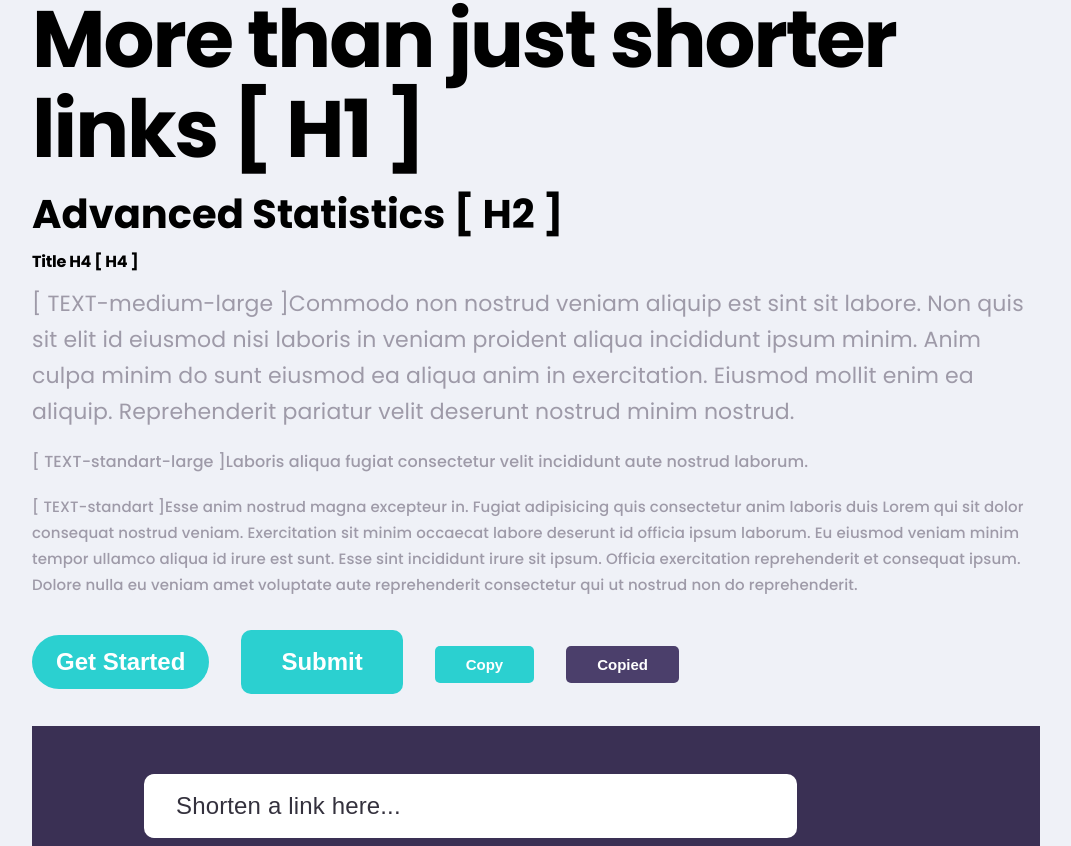
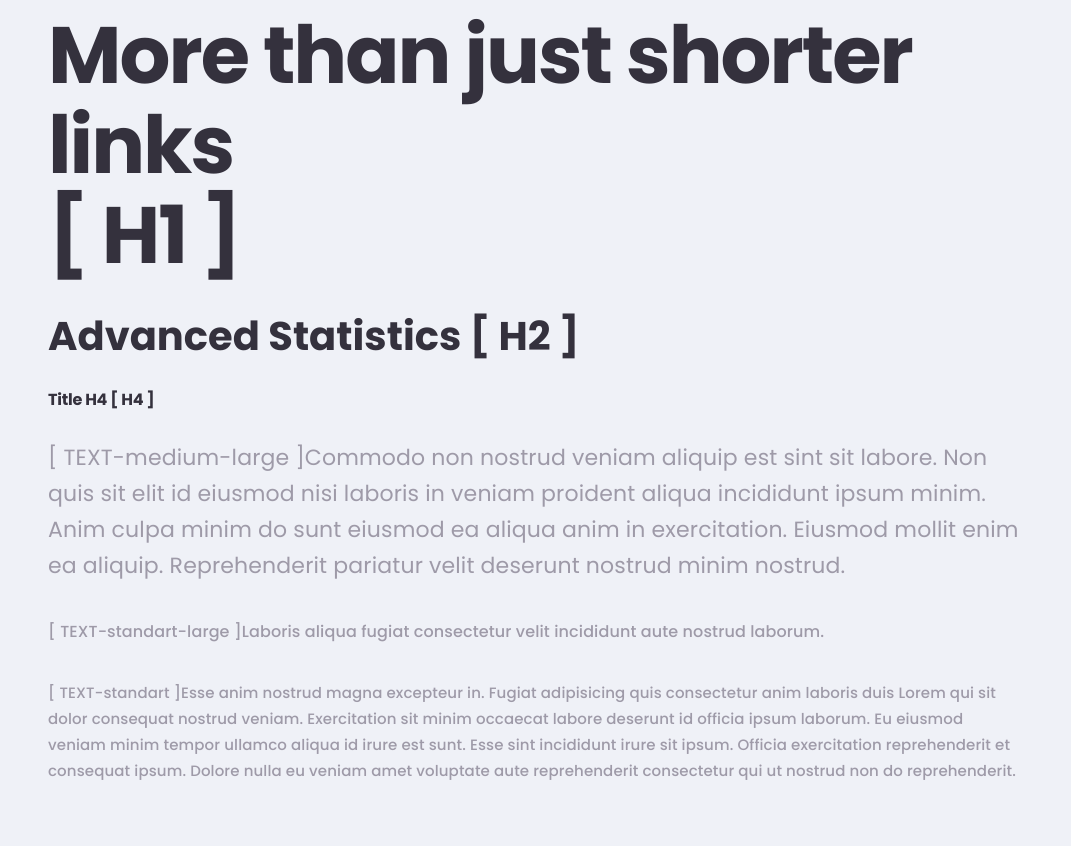
Before and after one commit to raficraft/Frontend_Challenge_url_short_-level_4-, a React (Create React App) app: page / in a window 1280 px wide. Shown: the part 1237-2083 px from the top of the page, without its empty margins (104-1175 px from the left). Built offline with nearby package versions, Linux system fonts and the light colour scheme.

Commit message:
add -layout

```diff
--- a/src/core/component/Demo/Demo.tsx
+++ b/src/core/component/Demo/Demo.tsx
@@ -15,7 +15,7 @@ export default function Demo({ title, content }: CardProps) {
 
   return (
       <div  className='demo'>
-          <h1>More than just shorter links [ H1 ]</h1>
+          <h1>More than just shorter links <br></br> [ H1 ]</h1>
           <h2>Advanced Statistics [ H2 ]</h2>
           <h4>Title H4 [ H4 ]</h4>
       <p className="text-md-lg"> [ TEXT-medium-large ]Commodo non nostrud veniam aliquip est sint sit labore. Non quis sit elit id eiusmod nisi laboris in veniam proident aliqua incididunt ipsum minim. Anim culpa minim do sunt eiusmod ea aliqua anim in exercitation. Eiusmod mollit enim ea aliquip. Reprehenderit pariatur velit deserunt nostrud minim nostrud.</p>
@@ -33,12 +33,13 @@ export default function Demo({ title, content }: CardProps) {
       <button className='btn--xs' data-active="true">Copied</button>
 
       <div style={{backgroundColor : "#3a3054", padding : "2rem 6rem"}}>
-      <input type="text"  placeholder='Shorten a link here...'/>
+      <input type="text"  placeholder='Shorten a link here...' className='search'/>
 
       </div>
 
 
       <nav>
+        <a href="">Navigation</a>
         <a href="">Features</a>
         <a href="">Pricing</a>
         <a href="">Ressources</a>
--- a/src/core/component/lib/Layout/Layout.tsx
+++ b/src/core/component/lib/Layout/Layout.tsx
@@ -17,7 +17,7 @@ export default function Layout({children} : Props) {
         {children}
 
         </main>
-        <footer id="__Footer"><h1>Footer</h1></footer>
+        <footer id="__Footer" ><h1 className='text_light'>Footer</h1></footer>
     </section>
 
     </>
--- a/src/css/designSystem.css
+++ b/src/css/designSystem.css
@@ -1,6 +1,15 @@
 h1,
-h2 {
+h2,
+h3,
+h4,
+h5,
+p,
+a,
+blockquote,
+li {
+  color: var(--gray-dark);
 }
+
 h1 {
   font-size: var(--font-xl);
   line-height: 90px;
@@ -110,7 +119,7 @@ button {
   width: 100%;
 }
 
-input {
+.search {
   border: none;
   padding: 14px 2rem;
   min-width: 80%;
@@ -121,7 +130,7 @@ input {
   font-size: var(--font-md);
 }
 
-input::placeholder {
+.search::placeholder {
   color: var(--gray-dark);
   font-weight: 500;
   font-size: var(--font-md);
@@ -140,7 +149,7 @@ input::placeholder {
   padding: 4rem 0;
 }
 .demo * {
-  margin: 1rem;
+  margin: 2rem;
 }
 
 /* layout */
--- a/src/css/reset.css
+++ b/src/css/reset.css
@@ -32,12 +32,6 @@
   --container-width: 1440px;
 
   --font: "Poppins", sans-serif;
-
-  @media screen and (max-width: 1024px) {
-  }
-  @media screen and (max-width: 600px) {
-    --container-width: 100%;
-  }
 }
 
 html,
```
